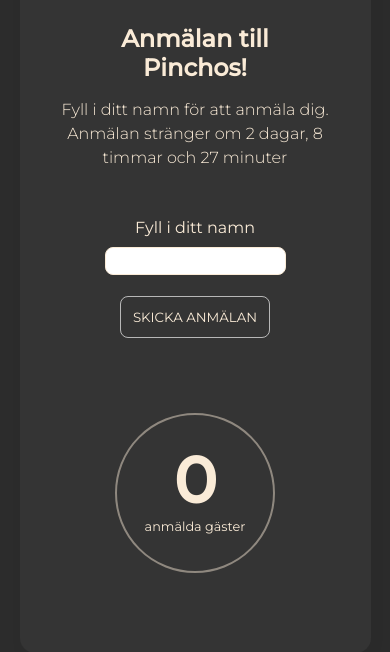
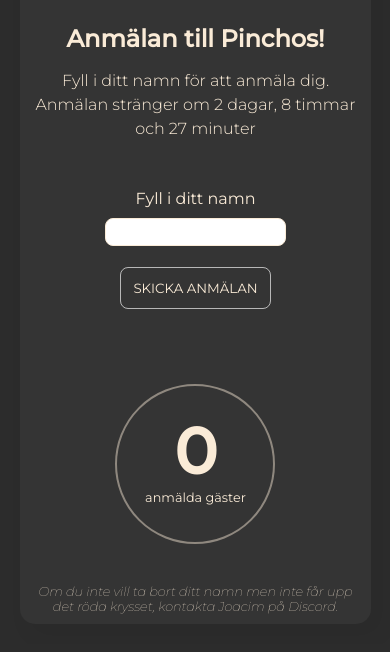
Before and after one commit to joandercim/rsvp-clean-start, a website: page public/index.html in a window 390 px wide. Shown: the part 322-974 px from the top of the page. Drawn offline with Linux system fonts and the light colour scheme; no server answers.

Commit message:
Added paragraph

```diff
--- a/public/css/style.css
+++ b/public/css/style.css
@@ -149,6 +149,10 @@
     visibility: hidden;
 }
 
+.subtle {
+    font-size: .8rem;
+}
+
 @media (max-width: 995px) {
     .square {
         height: 12rem;
@@ -184,8 +188,8 @@
     }
 
     .container {
-        margin-top: 20px;
-        padding-top: 10px;
+        margin: 20px;
+        padding: 10px;
     }
 
     h1 {
--- a/public/index.html
+++ b/public/index.html
@@ -12,7 +12,6 @@
     <img src="https://catalog.pinchos.se/android-chrome-192x192.png" alt="pinchos logo">
     <h1>Anmälan till Pinchos!</h1>
     <h4 id="countdown"></h2>
-
     <form action="/posts" id="form" method="post">
         <div class="form-fields">
           <div id="input-name">
@@ -29,6 +28,7 @@
         <p>anmälda gäster</p>
       </div>
     </div>
+    <p class="subtle"><em>Om du inte vill ta bort ditt namn men inte får upp det röda krysset, kontakta Joacim på Discord.</em></p>
   </div>
 </body>
 <script src="./js/app.js" defer></script>
```
